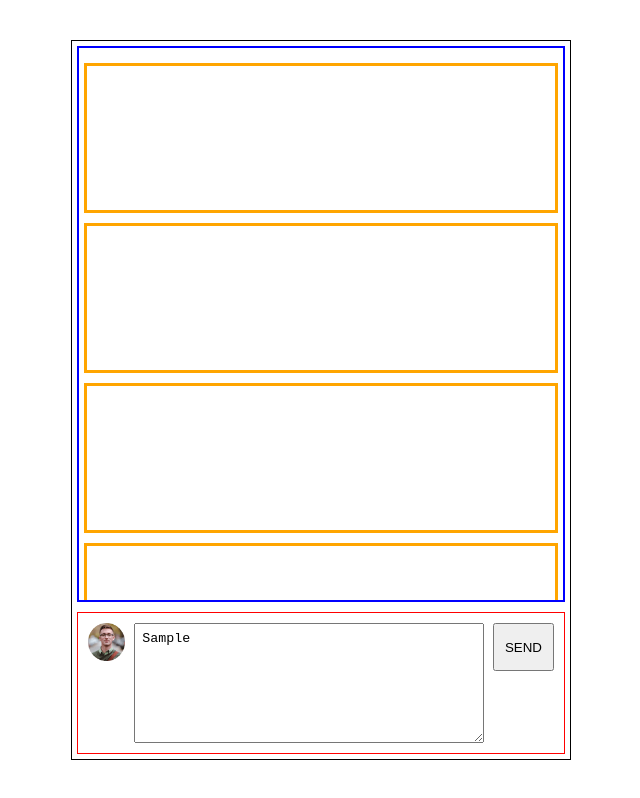
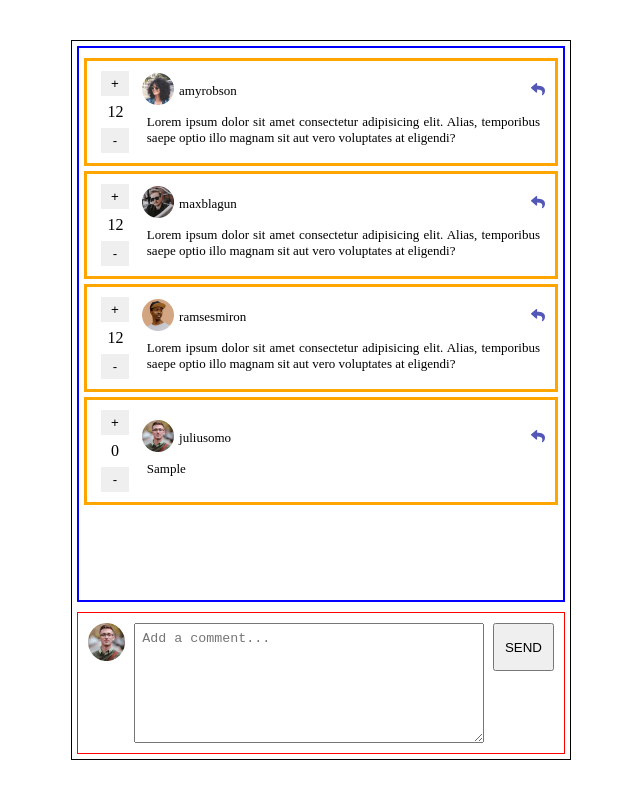
Before and after one commit to Abhijeet-Gautam5702/interactive-comments-section, a plain HTML site: page index.html in a window 1280 px wide. Both pictures are taken after typing "Sample" into the empty fields and a click on the button "SEND". Shown: the whole page, without its empty margins (319-959 px from the left). Drawn offline with Linux system fonts and the light colour scheme.

Commit message:
updated script.js
updated score-btn logic and reply-btn.

```diff
--- a/index.html
+++ b/index.html
@@ -31,12 +31,121 @@
       <section class="comment-display-container">
         <!--Single comment-->
         <div class="comment-container">
-          <div class="comment-box"></div>
-          <div class="comment-box"></div>
-          <div class="comment-box"></div>
-          <div class="comment-box"></div>
-          <div class="comment-box"></div>
-          <div class="reply-box"></div>
+          <div class="comment-box">
+            <div class="score-box">
+              <button class="plus-btn score-btn">+</button>
+              <div class="score-text-box">12</div>
+              <button class="minus-btn score-btn">-</button>
+            </div>
+
+            <div class="comment-main-box">
+              <div class="commentator-info-box">
+                <div class="commentator-avatar-box">
+                  <img
+                    class="commentator-avatar-icon"
+                    src="images/avatars/image-amyrobson.png"
+                    alt=""
+                  />
+                </div>
+                <div class="commentator-name">amyrobson</div>
+                <div class="reply-icon-box">
+                  <img
+                    src="images/icon-reply.svg"
+                    alt="reply-icon"
+                    class="reply-icon"
+                  />
+                </div>
+              </div>
+
+              <div class="comment-text-box">
+                Lorem ipsum dolor sit amet consectetur adipisicing elit. Alias,
+                temporibus saepe optio illo magnam sit aut vero voluptates at
+                eligendi?
+              </div>
+            </div>
+          </div>
+          <!--whenever a reply is made, add this element using javascript "innerHTML property"
+          <div class="reply-box"></div>-->
+        </div>
+        <!--Single comment ends-->
+
+        <!--Single comment-->
+        <div class="comment-container">
+          <div class="comment-box">
+            <div class="score-box">
+              <button class="plus-btn score-btn">+</button>
+              <div class="score-text-box">12</div>
+              <button class="minus-btn score-btn">-</button>
+            </div>
+
+            <div class="comment-main-box">
+              <div class="commentator-info-box">
+                <div class="commentator-avatar-box">
+                  <img
+                    class="commentator-avatar-icon"
+                    src="images/avatars/image-maxblagun.png"
+                    alt=""
+                  />
+                </div>
+                <div class="commentator-name">maxblagun</div>
+                <div class="reply-icon-box">
+                  <img
+                    src="images/icon-reply.svg"
+                    alt="reply-icon"
+                    class="reply-icon"
+                  />
+                </div>
+              </div>
+
+              <div class="comment-text-box">
+                Lorem ipsum dolor sit amet consectetur adipisicing elit. Alias,
+                temporibus saepe optio illo magnam sit aut vero voluptates at
+                eligendi?
+              </div>
+            </div>
+          </div>
+          <!--whenever a reply is made, add this element using javascript "innerHTML property"
+                  <div class="reply-box"></div>-->
+        </div>
+        <!--Single comment ends-->
+
+        <!--Single comment-->
+        <div class="comment-container">
+          <div class="comment-box">
+            <div class="score-box">
+              <button class="plus-btn score-btn">+</button>
+              <div class="score-text-box">12</div>
+              <button class="minus-btn score-btn">-</button>
+            </div>
+
+            <div class="comment-main-box">
+              <div class="commentator-info-box">
+                <div class="commentator-avatar-box">
+                  <img
+                    class="commentator-avatar-icon"
+                    src="images/avatars/image-ramsesmiron.png"
+                    alt=""
+                  />
+                </div>
+                <div class="commentator-name">ramsesmiron</div>
+                <div class="reply-icon-box">
+                  <img
+                    src="images/icon-reply.svg"
+                    alt="reply-icon"
+                    class="reply-icon"
+                  />
+                </div>
+              </div>
+
+              <div class="comment-text-box">
+                Lorem ipsum dolor sit amet consectetur adipisicing elit. Alias,
+                temporibus saepe optio illo magnam sit aut vero voluptates at
+                eligendi?
+              </div>
+            </div>
+          </div>
+          <!--whenever a reply is made, add this element using javascript "innerHTML property"
+                  <div class="reply-box"></div>-->
         </div>
         <!--Single comment ends-->
       </section>
@@ -44,8 +153,19 @@
 
       <!--Add-Comment-Box-->
       <div class="add-comment-container">
-        <div id="avatar-img-container"><img id="avatar-img" src="images/avatars/image-juliusomo.png" alt="avatar"></div>
-        <textarea name="comment" id="comment" placeholder="Add a comment..." rows="30"></textarea>
+        <div id="avatar-img-container">
+          <img
+            id="avatar-img"
+            src="images/avatars/image-juliusomo.png"
+            alt="avatar"
+          />
+        </div>
+        <textarea
+          name="comment"
+          id="comment"
+          placeholder="Add a comment..."
+          rows="30"
+        ></textarea>
         <button id="send-btn">SEND</button>
       </div>
       <!--Add-Comment-Box ends-->
--- a/script.js
+++ b/script.js
@@ -0,0 +1,103 @@
+const commentDisplayContainer = document.querySelector(
+  ".comment-display-container"
+);
+const commentContainers = document.querySelectorAll(".comment-container");
+
+let plusBtns = document.querySelectorAll(".plus-btn");
+let minusBtns = document.querySelectorAll(".minus-btn");
+
+const sendBtn = document.querySelector("#send-btn");
+
+const replyBtns = document.querySelectorAll(".reply-icon-box");
+
+const commentTextbox = document.querySelector("#comment");
+
+replyBtns.forEach(function (currReplyBtn) {
+  currReplyBtn.addEventListener("click", function () {
+    const parentCont = currReplyBtn.parentElement;
+    const replyRecieverName =
+      parentCont.querySelector(".commentator-name").textContent;
+
+    commentTextbox.value = `@${replyRecieverName}`;
+  });
+});
+
+//generates a comment when SEND-btn is clicked
+sendBtn.addEventListener("click", function () {
+  const commentObj = {
+    user: "juliusomo",
+    avatar: "images/avatars/image-juliusomo.png",
+    comment: commentTextbox.value,
+  };
+  generateComment(commentObj);
+  commentTextbox.value = "";
+  plusBtns = document.querySelectorAll(".plus-btn");
+  minusBtns = document.querySelectorAll(".minus-btn");
+});
+
+//increases the score when plus-btn is clicked
+plusBtns.forEach(function (currPlusBtn) {
+  currPlusBtn.addEventListener("click", function () {
+    const currScoreTextBox =
+      currPlusBtn.parentElement.querySelector(".score-text-box");
+    let x = Number(currScoreTextBox.textContent);
+    x++;
+    currScoreTextBox.textContent = x.toString();
+  });
+});
+
+//decreases the score when minus-btn is clicked
+minusBtns.forEach(function (currMinusBtn) {
+  currMinusBtn.addEventListener("click", function () {
+    const currScoreTextBox =
+      currMinusBtn.parentElement.querySelector(".score-text-box");
+    let x = Number(currScoreTextBox.textContent);
+    x--;
+    currScoreTextBox.textContent = x.toString();
+  });
+});
+
+//generates a comment
+function generateComment(commentObj) {
+  // console.log(commentObj)
+  let x = `
+      <!--Single comment-->
+      <div class="comment-container">
+        <div class="comment-box">
+          <div class="score-box">
+            <button class="plus-btn score-btn">+</button>
+            <div class="score-text-box">0</div>
+            <button class="minus-btn score-btn">-</button>
+          </div>
+
+          <div class="comment-main-box">
+            <div class="commentator-info-box">
+              <div class="commentator-avatar-box">
+                <img
+                  class="commentator-avatar-icon"
+                  src=${commentObj.avatar}
+                  alt=""
+                />
+              </div>
+              <div class="commentator-name">${commentObj.user}</div>
+              <div class="reply-icon-box">
+                <img
+                  src="images/icon-reply.svg"
+                  alt="reply-icon"
+                  class="reply-icon"
+                />
+              </div>
+            </div>
+
+            <div class="comment-text-box">
+              ${commentObj.comment}
+            </div>
+          </div>
+        </div>
+        <!--whenever a reply is made, add this element using javascript "innerHTML property"
+                <div class="reply-box"></div>-->
+      </div>
+      <!--Single comment ends-->
+      `;
+  commentDisplayContainer.innerHTML += x;
+}
--- a/style.css
+++ b/style.css
@@ -28,12 +28,101 @@ body {
   border: 2px solid blue;
   padding: 5px;
 }
+
+/*CSS for a single comment container*/
+/* .comment-container {
+   border: 2px solid black;
+   padding: 5px;
+} */
 .comment-box {
-  margin: 10px 0px;
-  height: 150px; /*temporary*/
+  margin: 5px 0px;
+  padding: 10px;
+/*   height: 150px;  */
   width: 100%;
   border: 3px solid orange;
+  display: flex;
+  justify-content: space-between;
+  align-items: center;
 }
+.score-box {
+/*   border: 1px solid black; */
+/*   height: 100%; */
+  width: 8%;
+  display:flex;
+  flex-direction:column;
+  justify-content:center;
+  align-items:center;
+}
+.score-btn{
+  padding: 5px;
+  width:80%;
+  border:none;
+  cursor:pointer;
+}
+.score-text-box{
+  width:80%;
+  padding:7px;
+  text-align:center;
+}
+
+.comment-main-box {
+/*   border: 1px solid black; */
+  width: 90%;
+/*   height: 100%; */
+  display: flex;
+  flex-direction: column;
+}
+
+/*CSS for commentator-info section (top section of comment)*/
+.commentator-info-box {
+/*   border: 1px solid yellow; */
+  width: 100%;
+  height: 30%; /*temporary*/
+  display: flex;
+  align-items: center;
+  justify-content: flex-start;
+  position:relative;
+}
+
+.commentator-avatar-box {
+  width: 8%; /*temporary*/
+}
+.commentator-avatar-icon {
+  width: 100%; /*temporary*/
+  height: auto;
+}
+.commentator-name {
+  padding: 5px;
+  font-size: 13px;
+}
+.reply-icon-box {
+  /*   border:1px solid red; */
+  /*   padding:5px; */
+  position: absolute;
+/*   left: auto; */
+  right: 0%;
+}
+.reply-icon {
+  width: 100%;
+  height: auto;
+}
+.comment-text-box {
+  height: 70%; /*temporary*/
+/*   border: 1px solid blue; */
+  text-align: justify;
+  padding: 5px;
+  font-size: 13px;
+}
+
+.reply-box {
+  position: relative;
+  left: 10%;
+  border: 2px solid gray;
+  width: 90%;
+  height: 100px; /*temporary*/
+}
+
+/*CSS for Add-Comment container*/
 .add-comment-container {
   width: 100%;
   border: 1px solid red;
```
